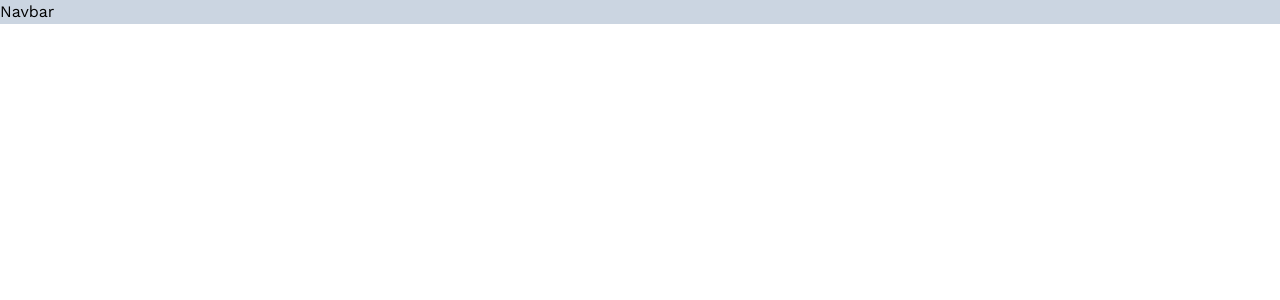
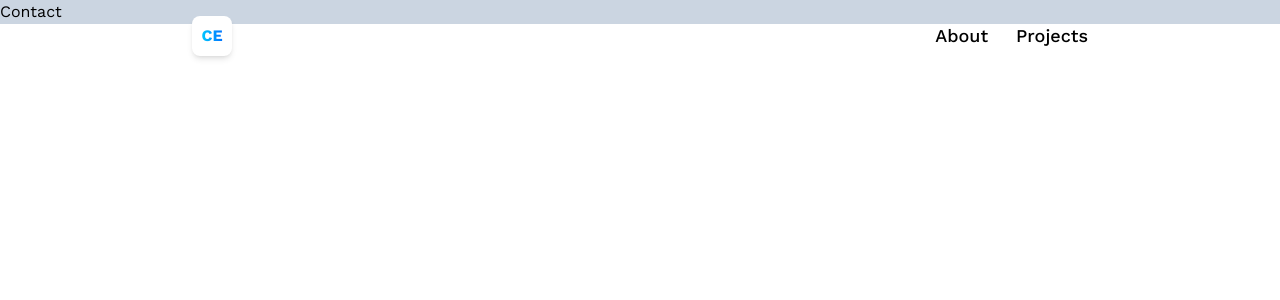
Before and after one commit to Thornrose/portfolio-threejs, a React (Vite) app: page /contact in a window 1280 px wide. Before the commit this address had no page. Shown: the top 300 px of the page. Built offline with nearby package versions, Linux system fonts and the light colour scheme.

Commit message:
add navbar

```diff
--- a/src/App.jsx
+++ b/src/App.jsx
@@ -1,12 +1,16 @@
 import { Route, BrowserRouter, Routes } from 'react-router-dom';
+import Navbar from './components/Navbar';
 
 const App = () => {
   return (
     <main className="bg-slate-300">
       <BrowserRouter>
-        Navbar
+        <Navbar />
         <Routes>
           <Route path="/" element={"Home"} />
+          <Route path="/about" element={"About"} />
+          <Route path="/projects" element={"Projects"} />
+          <Route path="/contact" element={"Contact"} />
         </Routes>
       </BrowserRouter>
     </main>
--- /dev/null
+++ b/src/components/Navbar.jsx
@@ -0,0 +1,22 @@
+import { NavLink } from "react-router-dom"
+
+
+const Navbar = () => {
+  return (
+    <header className="header">
+      <NavLink to="/" className="w-10 h-10 rounded-lg bg-white flex items-center justify-center font-bold shadow-md">
+        <p className="blue-gradient_text">CE</p>
+      </NavLink>
+      <nav className="flex text-lg gap-7 font-medium">
+        <NavLink to="/about" className={({ isActive }) => isActive ? 'text-blue-500' : 'text-black' }>
+          About
+        </NavLink>
+        <NavLink to="/projects" className={({ isActive }) => isActive ? 'text-blue-500' : 'text-black' }>
+          Projects
+        </NavLink>
+      </nav>
+    </header>
+  )
+}
+
+export default Navbar
```
